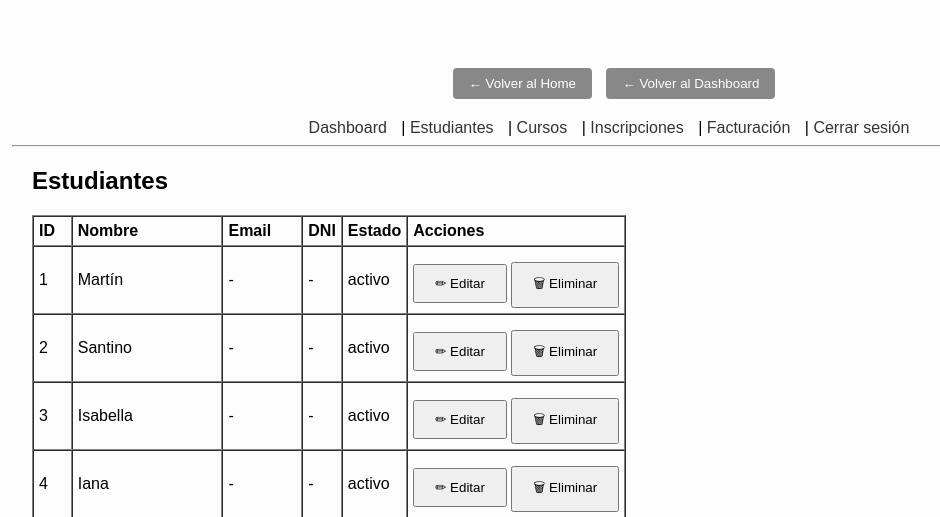
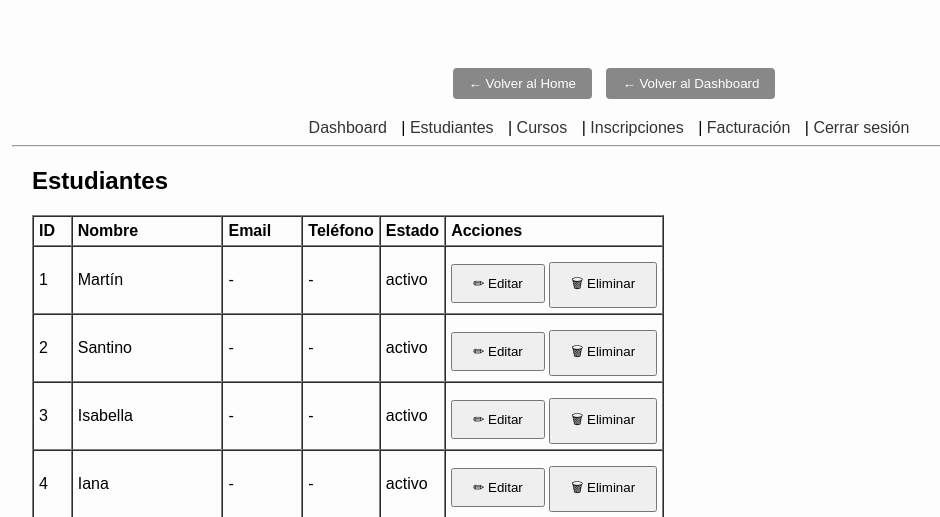
Before and after one commit to datastudioasteroids/alma_paid, a FastAPI app: page /admin/students in a window 1280 px wide. Shown: the top 517 px of the page, without its empty margins (26-966 px from the left). Run offline with FastAPI, Linux system fonts and the light colour scheme; a user stored in the database is signed in; parts of the project's set-up code (start-up, migrations or seed data) failed here and were passed over.

Commit message:
Update students.html

```diff
--- a/app/templates/admin/students.html
+++ b/app/templates/admin/students.html
@@ -12,7 +12,7 @@
             <th>ID</th>
             <th>Nombre</th>
             <th>Email</th>
-            <th>DNI</th>
+            <th>Teléfono</th>
             <th>Estado</th>
             <th>Acciones</th>
         </tr>
@@ -63,7 +63,7 @@
 
     <label>
         DNI:<br>
-        <input type="text" name="dni" value="{{ student_to_edit.dni if student_to_edit else '' }}" />
+        <input type="text" name="Teléfono" value="{{ student_to_edit.dni if student_to_edit else '' }}" />
     </label><br><br>
 
     <label>
```
